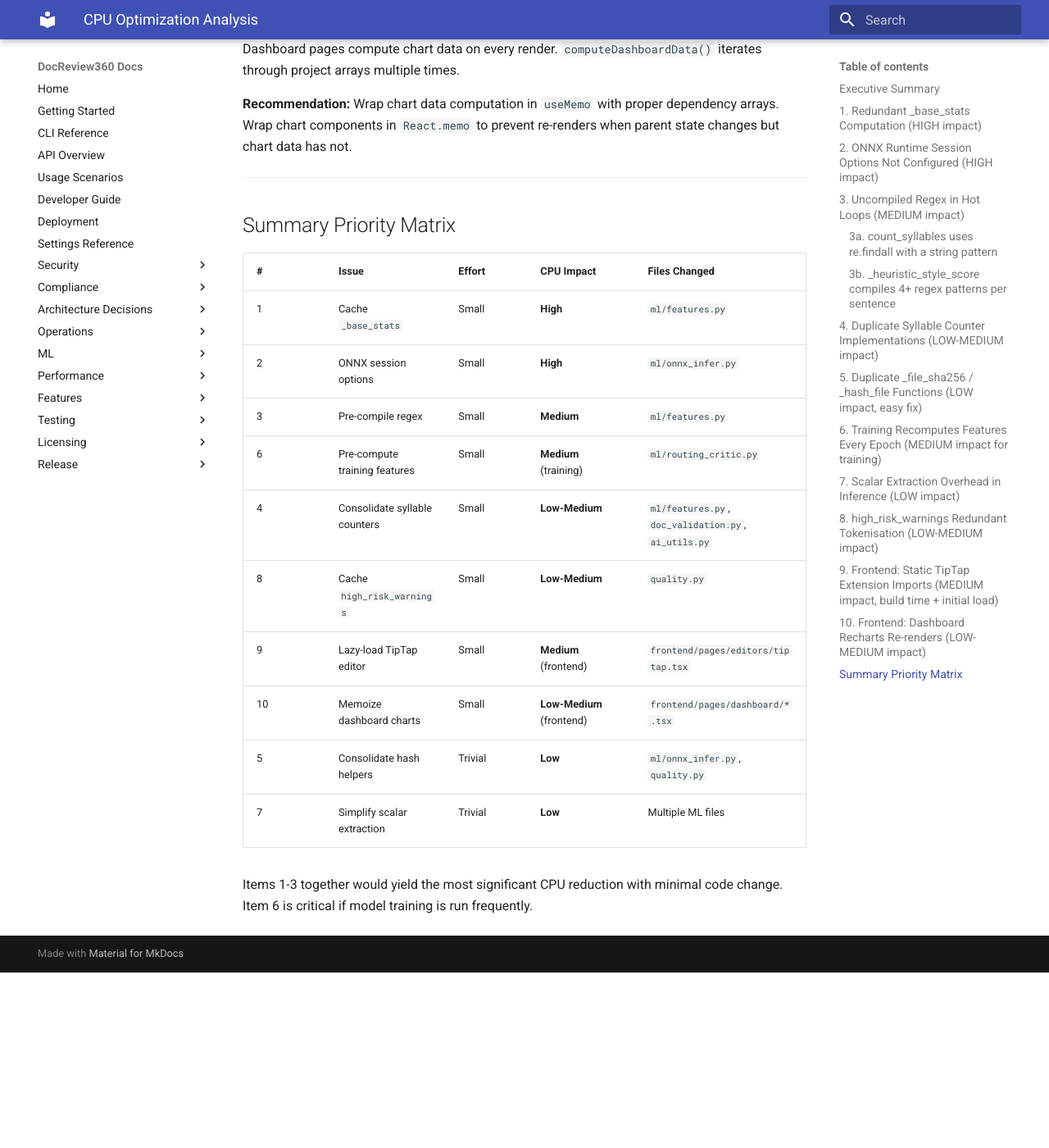
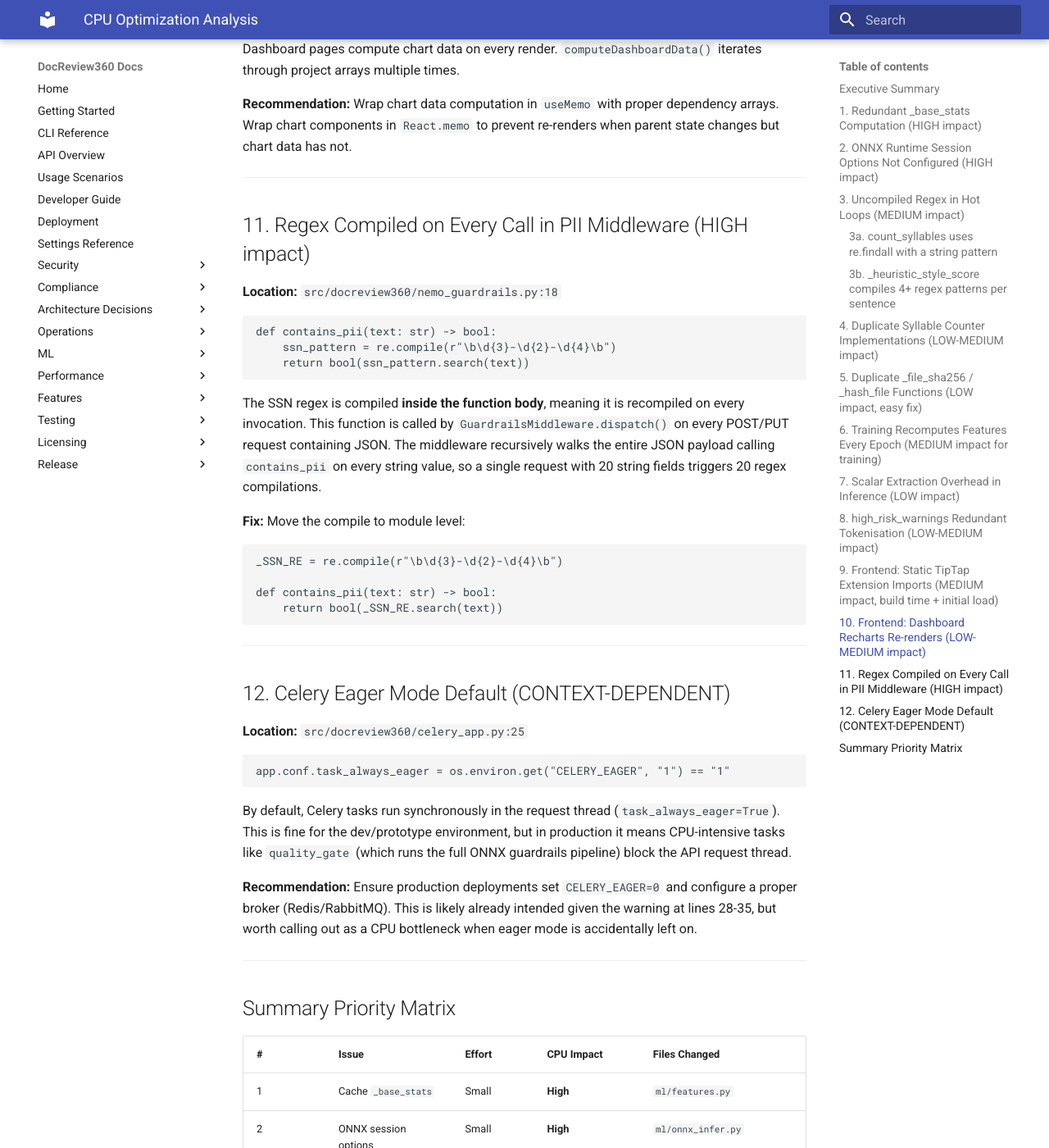
Before and after one commit to eputnam77/DocReview360, an MkDocs documentation site: the page built from docs/performance/cpu_optimization_analysis.md, in a window 1280 px wide and 1400 px high, scrolled down 6988 px. Shown: the whole window at 82% size. Built offline with MkDocs 1.6.1 and Material for MkDocs 9.7.7, drawn with Linux system fonts in a browser that asks for light colours; before the commit the page ends 8174 px from its top, so only the background shows below that; some of the changed text lies outside the part shown.

Commit message:
docs: add PII middleware regex and Celery eager-mode findings
Adds items 11 (regex compiled per-call in guardrails middleware) and
12 (Celery eager mode blocking request threads) to the CPU optimization
analysis.

https://claude.ai/code/session_01HPRrJYBa7pA9vZxdueippj

````diff
--- a/docs/performance/cpu_optimization_analysis.md
+++ b/docs/performance/cpu_optimization_analysis.md
@@ -314,18 +314,67 @@ changes but chart data has not.
 
 ---
 
+## 11. Regex Compiled on Every Call in PII Middleware (HIGH impact)
+
+**Location:** `src/docreview360/nemo_guardrails.py:18`
+
+```python
+def contains_pii(text: str) -> bool:
+    ssn_pattern = re.compile(r"\b\d{3}-\d{2}-\d{4}\b")
+    return bool(ssn_pattern.search(text))
+```
+
+The SSN regex is compiled **inside the function body**, meaning it is recompiled on every
+invocation. This function is called by `GuardrailsMiddleware.dispatch()` on every POST/PUT
+request containing JSON. The middleware recursively walks the entire JSON payload calling
+`contains_pii` on every string value, so a single request with 20 string fields triggers
+20 regex compilations.
+
+**Fix:** Move the compile to module level:
+
+```python
+_SSN_RE = re.compile(r"\b\d{3}-\d{2}-\d{4}\b")
+
+def contains_pii(text: str) -> bool:
+    return bool(_SSN_RE.search(text))
+```
+
+---
+
+## 12. Celery Eager Mode Default (CONTEXT-DEPENDENT)
+
+**Location:** `src/docreview360/celery_app.py:25`
+
+```python
+app.conf.task_always_eager = os.environ.get("CELERY_EAGER", "1") == "1"
+```
+
+By default, Celery tasks run synchronously in the request thread (`task_always_eager=True`).
+This is fine for the dev/prototype environment, but in production it means CPU-intensive
+tasks like `quality_gate` (which runs the full ONNX guardrails pipeline) block the API
+request thread.
+
+**Recommendation:** Ensure production deployments set `CELERY_EAGER=0` and configure a
+proper broker (Redis/RabbitMQ). This is likely already intended given the warning at
+lines 28-35, but worth calling out as a CPU bottleneck when eager mode is accidentally
+left on.
+
+---
+
 ## Summary Priority Matrix
 
 | # | Issue | Effort | CPU Impact | Files Changed |
 |---|---|---|---|---|
 | 1 | Cache `_base_stats` | Small | **High** | `ml/features.py` |
 | 2 | ONNX session options | Small | **High** | `ml/onnx_infer.py` |
-| 3 | Pre-compile regex | Small | **Medium** | `ml/features.py` |
+| 11 | Pre-compile PII middleware regex | Trivial | **High** (per-request) | `nemo_guardrails.py` |
+| 3 | Pre-compile regex in features | Small | **Medium** | `ml/features.py` |
 | 6 | Pre-compute training features | Small | **Medium** (training) | `ml/routing_critic.py` |
+| 9 | Lazy-load TipTap editor | Small | **Medium** (frontend) | `frontend/pages/editors/tiptap.tsx` |
 | 4 | Consolidate syllable counters | Small | **Low-Medium** | `ml/features.py`, `doc_validation.py`, `ai_utils.py` |
 | 8 | Cache `high_risk_warnings` | Small | **Low-Medium** | `quality.py` |
-| 9 | Lazy-load TipTap editor | Small | **Medium** (frontend) | `frontend/pages/editors/tiptap.tsx` |
 | 10 | Memoize dashboard charts | Small | **Low-Medium** (frontend) | `frontend/pages/dashboard/*.tsx` |
+| 12 | Disable Celery eager mode in prod | Config | **High** (prod only) | `celery_app.py` / env config |
 | 5 | Consolidate hash helpers | Trivial | **Low** | `ml/onnx_infer.py`, `quality.py` |
 | 7 | Simplify scalar extraction | Trivial | **Low** | Multiple ML files |
 
````
